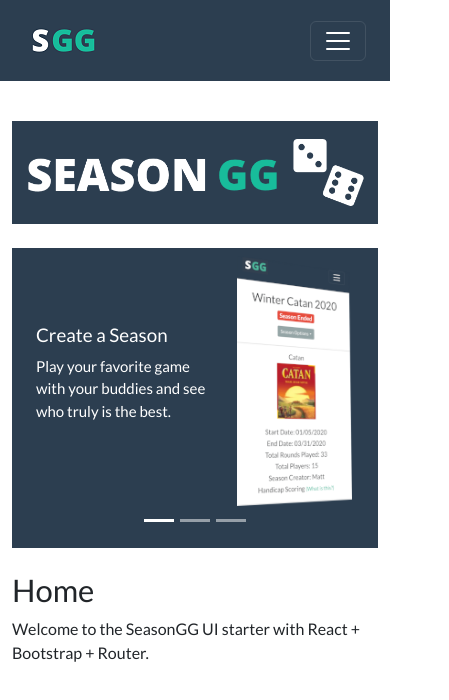
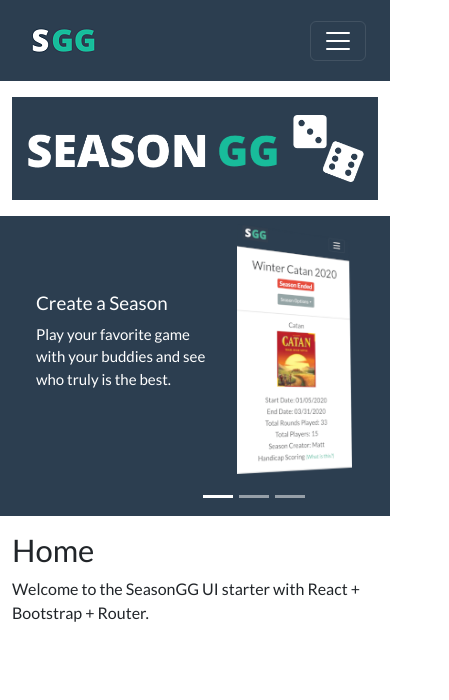
Before and after one commit to MattyCi/seasongg-ui, a React (Vite) app: page / in a window 390 px wide. Shown: the top 700 px of the page, 449 px wide, since content can reach past the window. Built offline with nearby package versions, Linux system fonts and the light colour scheme.

Commit message:
fix row so that it maxes out width on mobile

```diff
--- a/src/App.jsx
+++ b/src/App.jsx
@@ -9,7 +9,7 @@ export default function App() {
     <div>
       <Nav />
 
-      <main className="container py-4">
+      <main className="container content">
         <Routes>
           <Route path="/" element={<Home />} />
           <Route path="/about" element={<About />} />
--- a/src/components/Carousel.jsx
+++ b/src/components/Carousel.jsx
@@ -1,14 +1,13 @@
 
 export default function Carousel() {
   return (
-    <div id="sgg-carousel" className="carousel carousel-fade slide season-gg-carousel-height season-gg-carousel-width bg-primary py-2 px-4 my-4 mx-lg-auto" data-bs-ride="carousel" data-bs-pause="hover">
-        <div className="carousel-indicators">
+    <div id="sgg-carousel" className="row carousel carousel-fade season-gg-carousel-height season-gg-carousel-width bg-primary py-2 px-4 my-3 mx-lg-auto" data-bs-ride="carousel" data-bs-pause="hover">
+      <div className="carousel-indicators mt-3 mb-2">
           <button type="button" data-bs-target="#sgg-carousel" data-bs-slide-to="0" className="active" aria-current="true" aria-label="Slide 1"></button>
           <button type="button" data-bs-target="#sgg-carousel" data-bs-slide-to="1" aria-label="Slide 2"></button>
           <button type="button" data-bs-target="#sgg-carousel" data-bs-slide-to="2" aria-label="Slide 3"></button>
       </div>
 
-        <div className="carousel-inner">
       <div className="carousel-item active" data-bs-interval="5000">
         <div className="row">
 
@@ -56,6 +55,5 @@ export default function Carousel() {
         </div>
       </div>
     </div>
-    </div>
   )
 }
--- a/src/pages/About.jsx
+++ b/src/pages/About.jsx
@@ -1,4 +1,3 @@
-import React from 'react'
 
 export default function About() {
   return (
--- a/src/pages/Contact.jsx
+++ b/src/pages/Contact.jsx
@@ -1,4 +1,3 @@
-import React from 'react'
 
 export default function Contact() {
   return (
```
Lines whose indentation alone changed are shown as unchanged.
